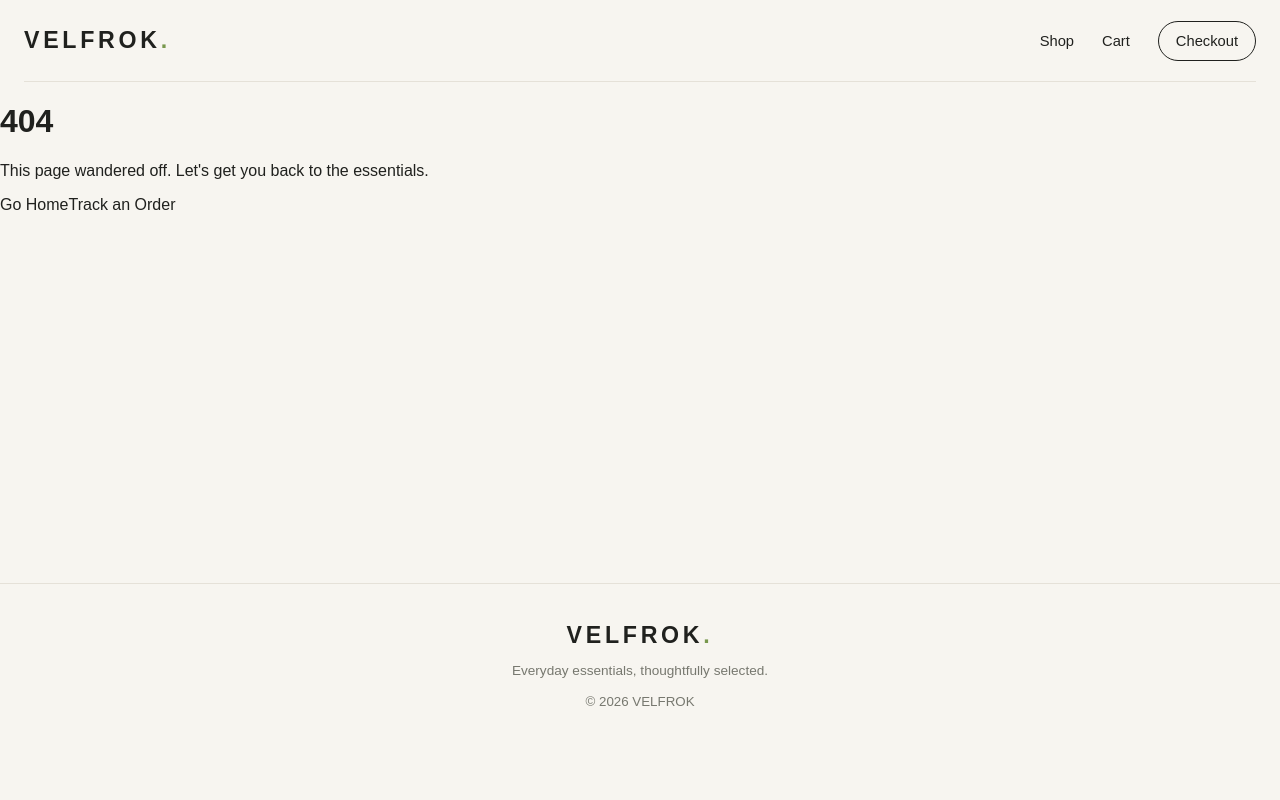
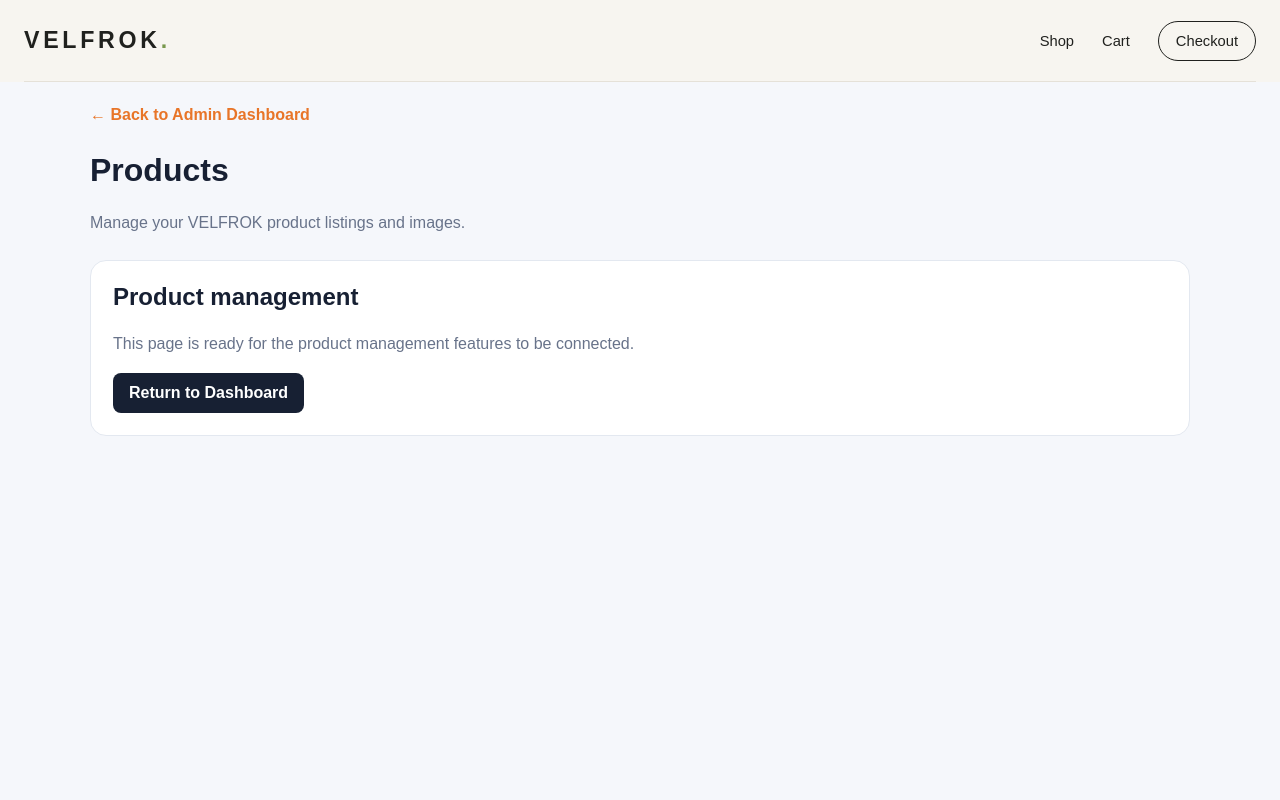
Before and after one commit to velfrok/velfrok, a Next.js app: page /admin/products in a window 1280 px wide. Before the commit this address had no page. Shown: the top 800 px of the page. Built offline with nearby package versions, Linux system fonts and the light colour scheme.

Commit message:
Create page.jsx

```diff
--- /dev/null
+++ b/app/admin/products/page.jsx
@@ -0,0 +1,65 @@
+
+import Link from "next/link";
+
+export default function AdminProductsPage() {
+  return (
+    <main
+      style={{
+        minHeight: "100vh",
+        background: "#f5f7fb",
+        color: "#172033",
+        padding: "24px",
+        fontFamily: "Arial, sans-serif",
+      }}
+    >
+      <div style={{ maxWidth: 1100, margin: "0 auto" }}>
+        <Link
+          href="/admin"
+          style={{
+            color: "#e87528",
+            textDecoration: "none",
+            fontWeight: 700,
+          }}
+        >
+          ← Back to Admin Dashboard
+        </Link>
+
+        <h1 style={{ marginTop: 28 }}>Products</h1>
+
+        <p style={{ color: "#68738a", lineHeight: 1.6 }}>
+          Manage your VELFROK product listings and images.
+        </p>
+
+        <section
+          style={{
+            marginTop: 24,
+            padding: 22,
+            background: "#fff",
+            border: "1px solid #e3e8f0",
+            borderRadius: 16,
+          }}
+        >
+          <h2 style={{ marginTop: 0 }}>Product management</h2>
+          <p style={{ color: "#68738a", lineHeight: 1.6 }}>
+            This page is ready for the product management features to be
+            connected.
+          </p>
+          <Link
+            href="/admin"
+            style={{
+              display: "inline-block",
+              background: "#172033",
+              color: "#fff",
+              padding: "11px 16px",
+              borderRadius: 8,
+              textDecoration: "none",
+              fontWeight: 700,
+            }}
+          >
+            Return to Dashboard
+          </Link>
+        </section>
+      </div>
+    </main>
+  );
+}
```
